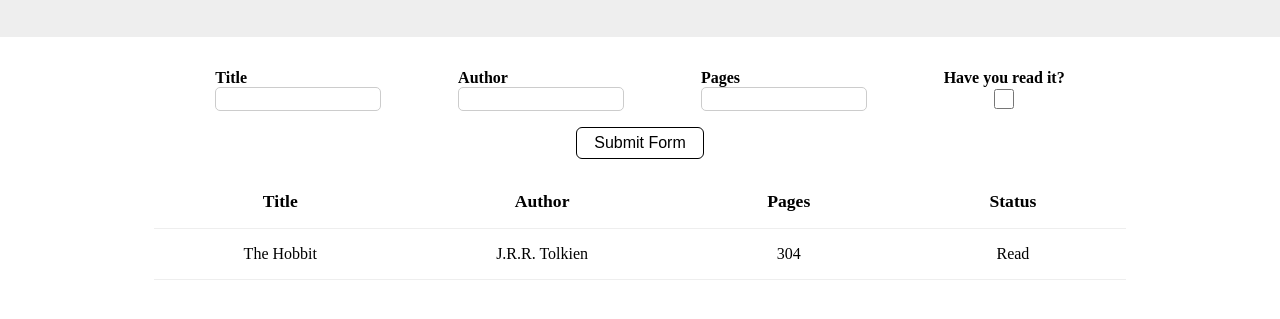
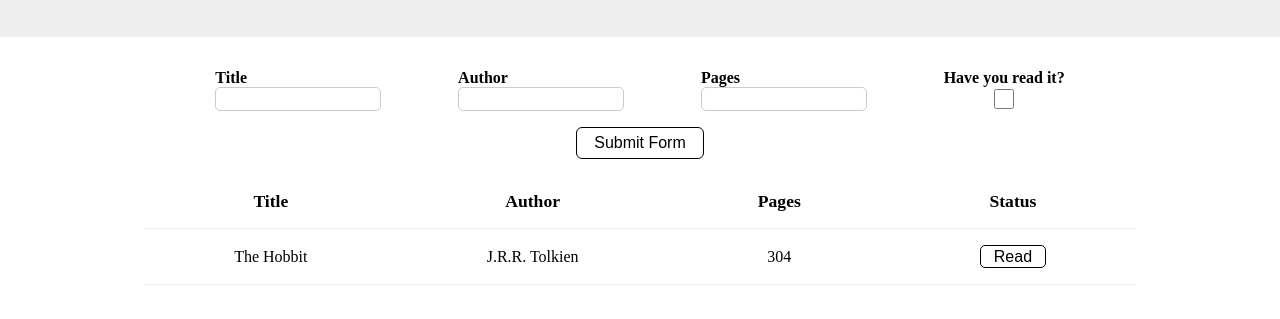
Before and after one commit to Carson77V/library-odin-project, a plain HTML site: page index.html in a window 1280 px wide. Shown: the part 123-442 px from the top of the page. Drawn offline with Linux system fonts and the light colour scheme.

Commit message:
Create a read button for books in table

```diff
--- a/index.html
+++ b/index.html
@@ -52,7 +52,7 @@
         <td>The Hobbit</td>
         <td>J.R.R. Tolkien</td>
         <td>304</td>
-        <td>Read</td>
+        <td><button>Read</button></td>
       </tr>
     </tbody>
   </table>
--- a/styles.css
+++ b/styles.css
@@ -73,11 +73,6 @@ input[type="checkbox"] {
     width: 8rem;
 }
 
-.submit > button:hover {
-    background-color: black;
-    color: white;
-}
-
 /*All CSS for the table is found below*/
 table {
     margin: 1rem auto;
@@ -98,3 +93,14 @@ th {
     font-size: 1.1rem;
     font-weight: bold;
 }
+
+td > button {
+    border: 1px solid black;
+    border-radius: 5px;
+    padding: 0.1rem 0.8rem;
+}
+
+button:hover {
+    background-color: black;
+    color: white;
+}
```
